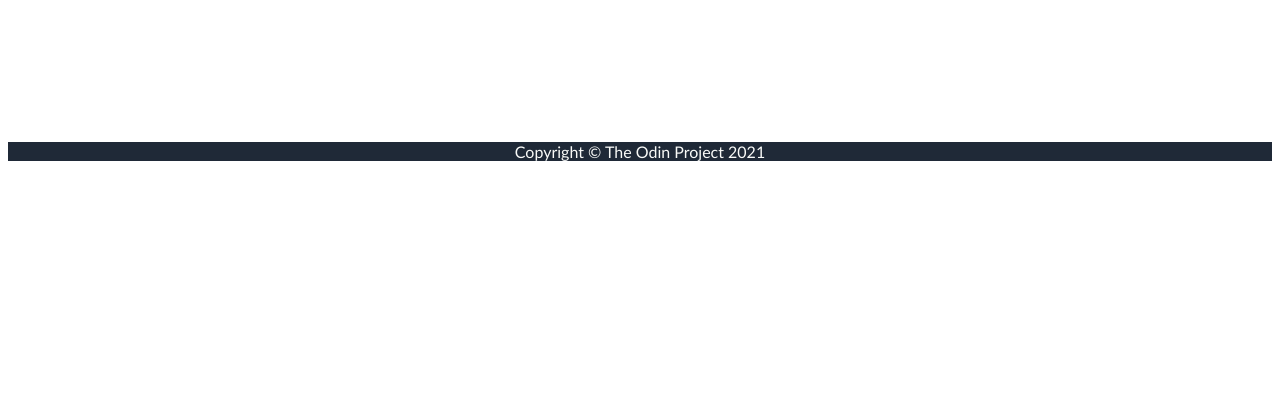
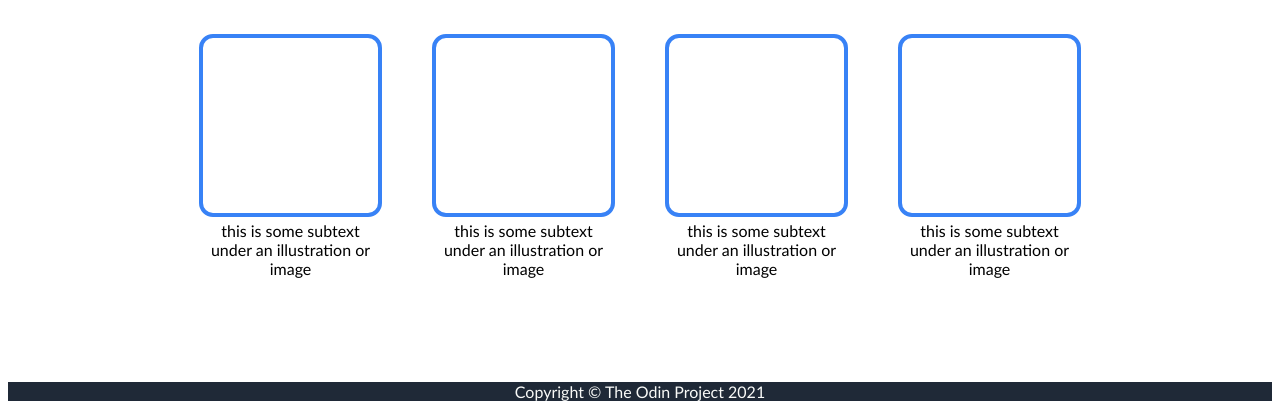
Before and after one commit to reycota/landing_page, a plain HTML site: page index.html in a window 1280 px wide. Shown: the part 647-1048 px from the top of the page. Before the commit the page ends 808 px from the top, so only its background shows below. Drawn offline with Linux system fonts and the light colour scheme.

Commit message:
added a cards images and cards text main class nested in the information class, and added card image holders and the text under the image. also styled the information class and nested classes according to the assignment.

```diff
--- a/index.html
+++ b/index.html
@@ -31,7 +31,20 @@
     </section>
 
     <section class="information">
+        <h2>Some random information.</h2>
+        <div class="cards-images">
+            <div class="cards"></div>
+            <div class="cards"></div>
+            <div class="cards"></div>
+            <div class="cards"></div>
+        </div>
+        <div class="cards-text">
+            <p>this is some subtext under an illustration or image</p>
+            <p>this is some subtext under an illustration or image</p>
+            <p>this is some subtext under an illustration or image</p>
+            <p>this is some subtext under an illustration or image</p>
 
+        </div>
     </section>
 
     <section class="quote">
--- a/style.css
+++ b/style.css
@@ -20,6 +20,7 @@ h2, p{
     background-color: #1f2937;
     flex-direction: column;
     padding: 0 250px;
+    flex: 1;
 }
 header{
     display: flex;
@@ -71,6 +72,45 @@ li a{
     font-size: 18px;
     color: #e5e7eb;
 }
+.information{
+    display: flex;
+    flex-direction: column;
+    justify-content: center;
+    align-items: center;
+}
+.information h2{
+    font-size: 36px;
+    font-weight: 900;
+    color: #1f2937;
+    padding: 50px 0;
+}
+.cards-images{
+    display: flex;
+    flex: 1;
+    gap: 50px;
+    justify-content: center;
+}
+.cards{
+    width: 175px;
+    height: 175px;
+    border: 4px solid #3882f6;
+    border-radius: 14px;
+}
+
+.cards-text{
+    display: flex;
+    flex: 1;
+    gap: 50px;
+    justify-content: center;
+    align-items: center;
+    text-align: center;
+    padding-bottom: 100px;
+
+}
+.cards-text p{
+    width: 175px;
+    border: 4px solid white;
+}
 footer{
     text-align: center;
     background-color: #1f2937;
```
